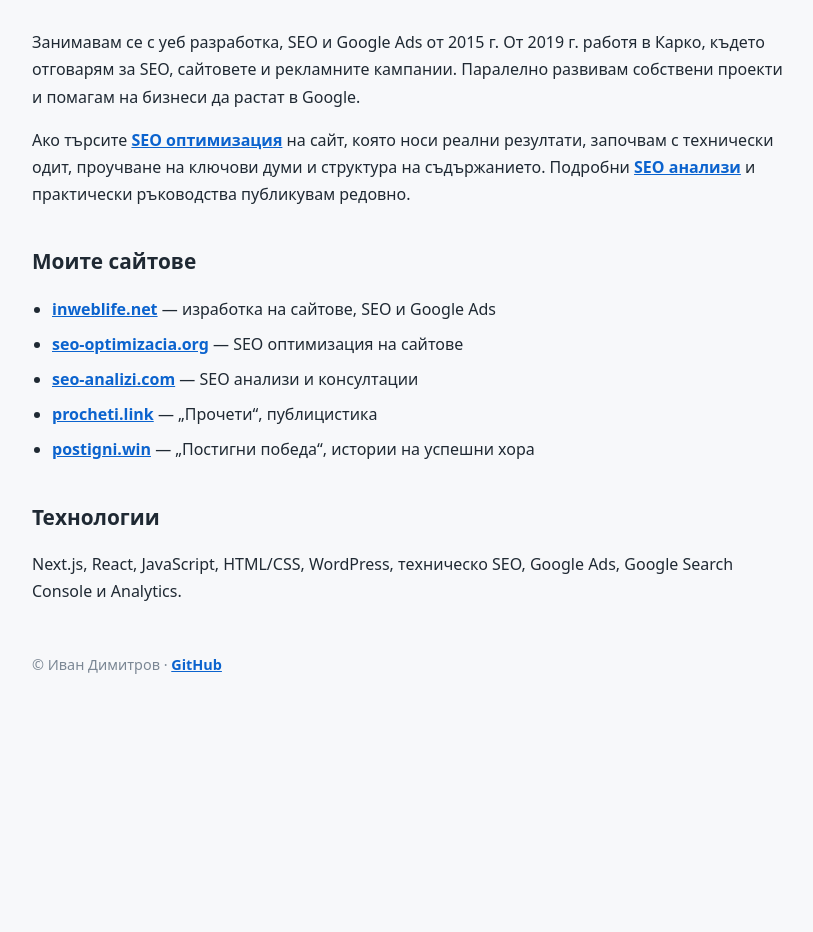
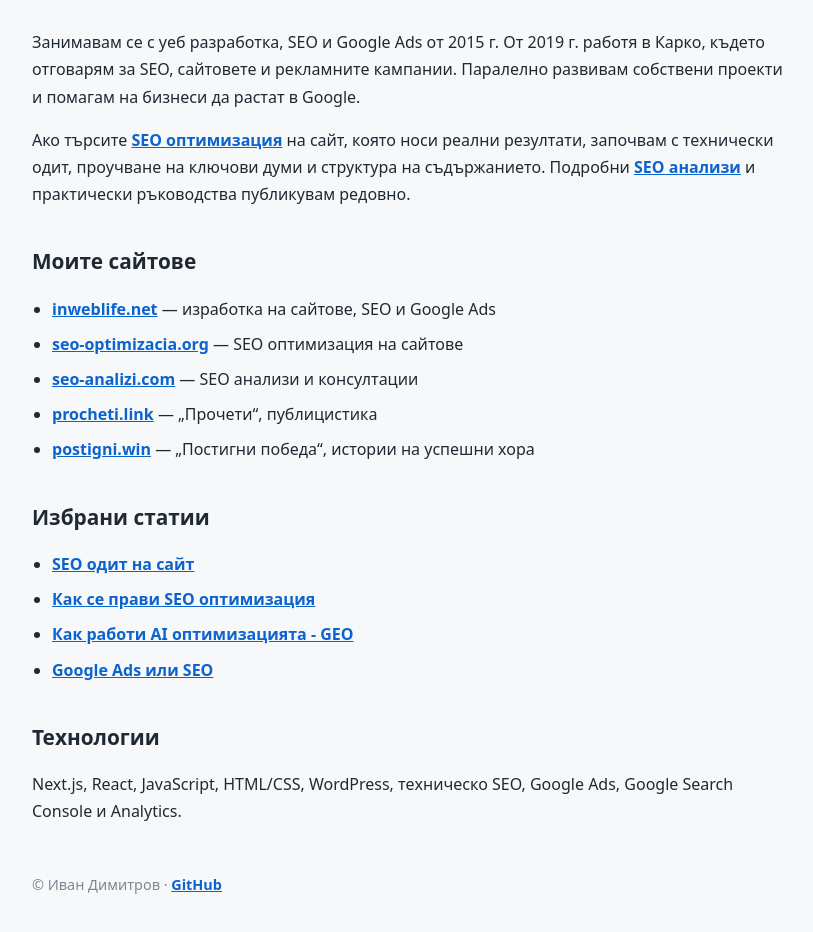
Before and after one commit to inweblife/inweblife.github.io, a plain HTML site: page index.html in a window 1280 px wide. Shown: the part 126-1058 px from the top of the page, without its empty margins (228-1041 px from the left). Before the commit the page ends 852 px from the top, so only its background shows below. Drawn offline with Linux system fonts and the light colour scheme.

Commit message:
Add selected seo-analizi.com articles
Co-Authored-By: Claude Opus 5.5 <noreply@anthropic.com>
Claude-Session: https://claude.ai/code/session_01YKFebodZrCmUAR7pf3Lz6J

```diff
--- a/index.html
+++ b/index.html
@@ -36,6 +36,14 @@ footer{margin-top:48px;color:#7b8794;font-size:.9rem}
 <li><a href="https://postigni.win/">postigni.win</a> — „Постигни победа“, истории на успешни хора</li>
 </ul>
 
+<h2>Избрани статии</h2>
+<ul>
+<li><a href="https://seo-analizi.com/seo-odit-na-sait-cena">SEO одит на сайт</a></li>
+<li><a href="https://seo-analizi.com/kak-se-pravi-seo-optimizaciya">Как се прави SEO оптимизация</a></li>
+<li><a href="https://seo-analizi.com/kak-raboti-ai-optimizatsiyata-geo">Как работи AI оптимизацията - GEO</a></li>
+<li><a href="https://seo-analizi.com/google-ads-ili-seo">Google Ads или SEO</a></li>
+</ul>
+
 <h2>Технологии</h2>
 <p>Next.js, React, JavaScript, HTML/CSS, WordPress, техническо SEO, Google Ads, Google Search Console и Analytics.</p>
 
```
